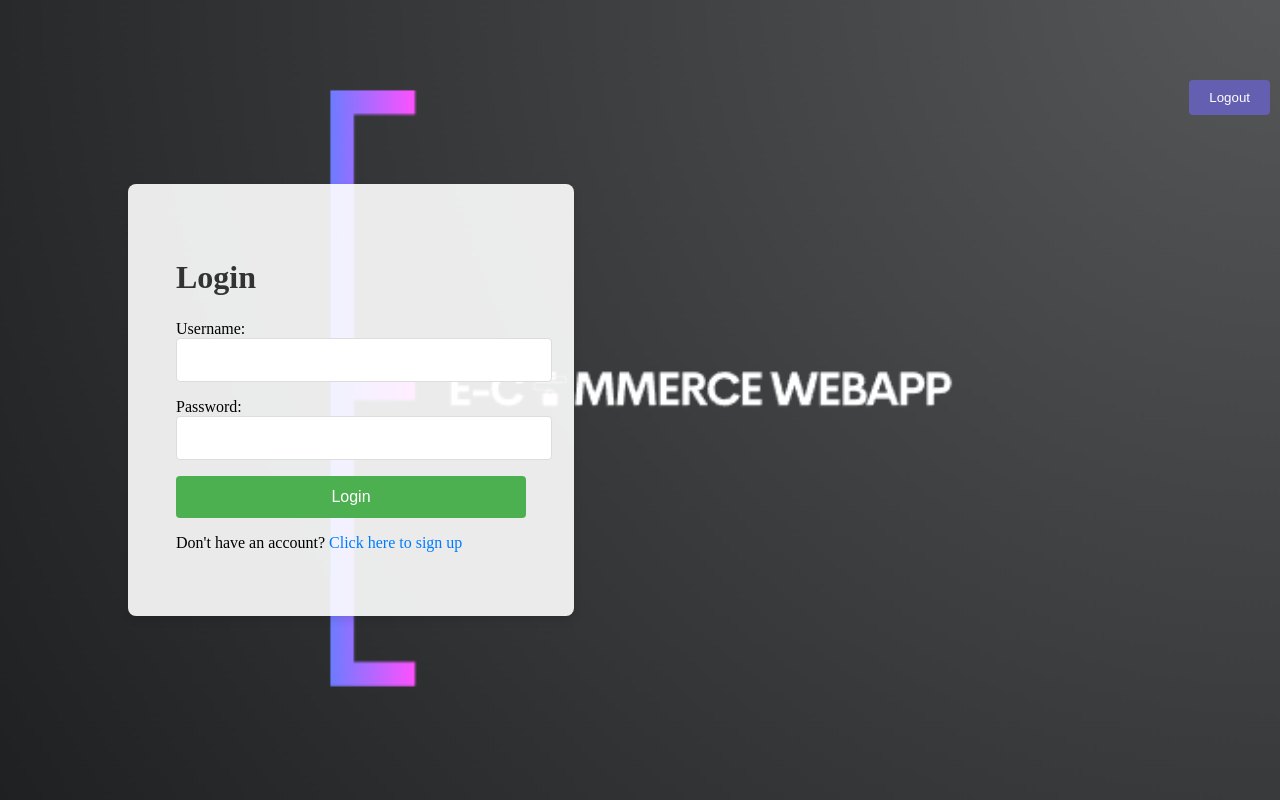
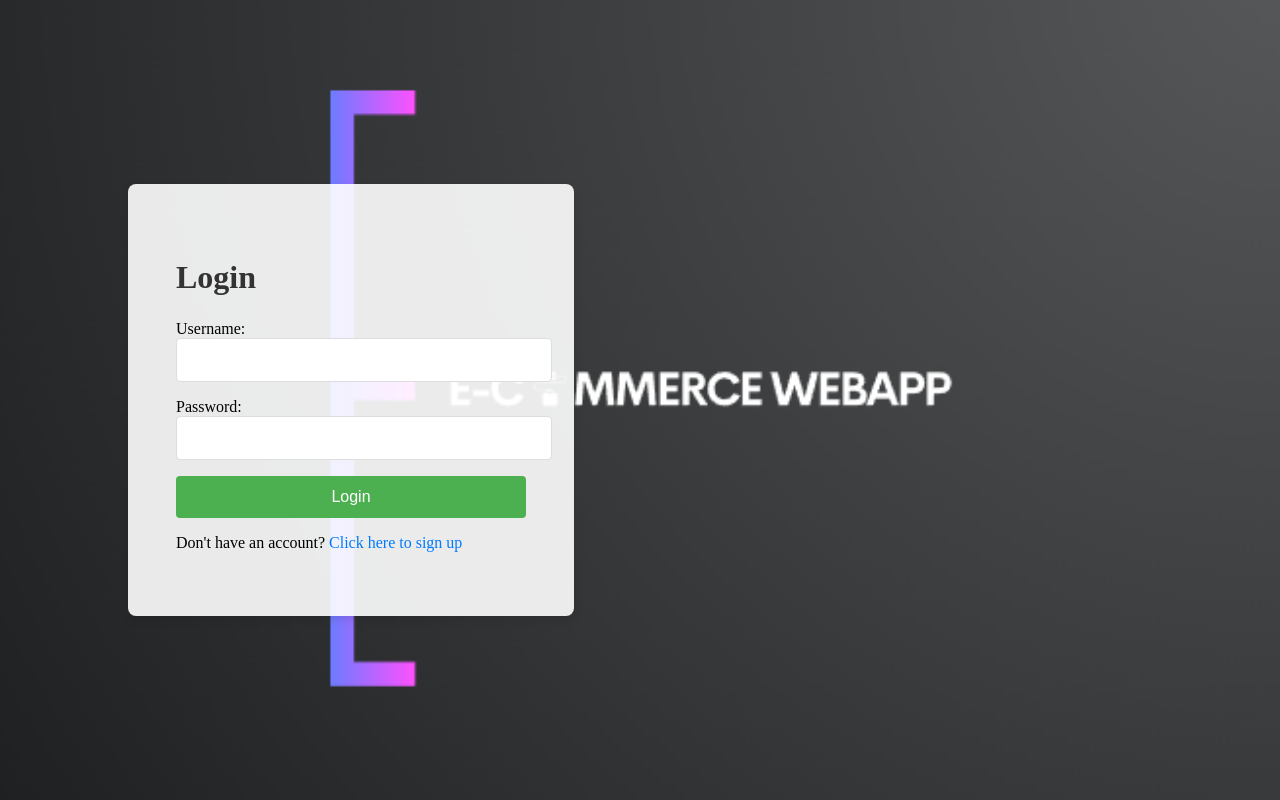
Before and after one commit to Maishara/ecommerce-app, a React (Create React App) app: page / in a window 1280 px wide. Built offline with nearby package versions, Linux system fonts and the light colour scheme.

Commit message:
Update App.js

```diff
--- a/src/App.js
+++ b/src/App.js
@@ -36,7 +36,7 @@
 
 const Layout = ({ children }) => {
   const location = useLocation();
-  const isAuthPage = location.pathname === '/login' || location.pathname === '/Signup';
+  const isAuthPage = location.pathname === '/login' || location.pathname === '/Signup' || location.pathname === '/';
 
   return (
     <div>
```
